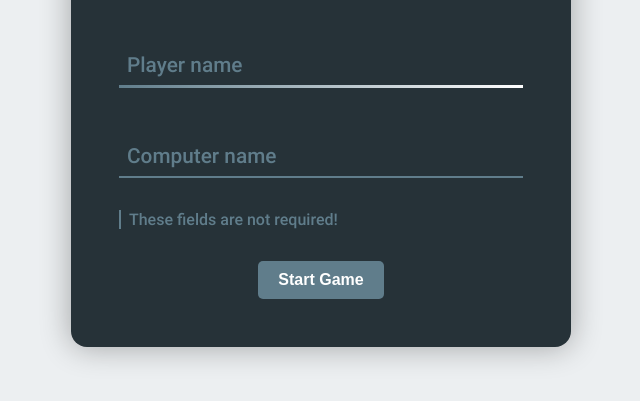
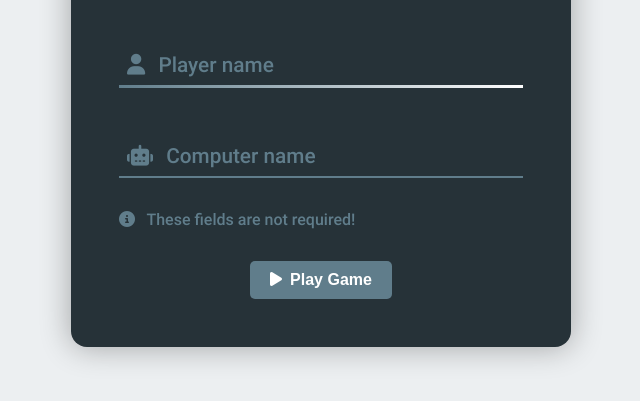
Before and after one commit to catalinbroinas/battleship, a website built with webpack: page src/template.html in a window 1280 px wide. Shown: the part 275-676 px from the top of the page, without its empty margins (319-959 px from the left). Built offline with nearby package versions, Linux system fonts and the light colour scheme.

Commit message:
style: enhance form UI with icons for improved usability

```diff
--- a/src/css/styles.css
+++ b/src/css/styles.css
@@ -158,8 +158,15 @@ ul {
   font-size: 1rem;
   text-align: left;
   margin: 0;
-  padding: 0 0.5rem;
-  border-left: 2px solid #607d8b;
+  padding: 0;
+}
+
+/* Spacing */
+.me-1 {
+  margin-right: 0.25rem;
+}
+.me-2 {
+  margin-right: 0.5rem;
 }
 
 /* Form */
--- a/src/template.html
+++ b/src/template.html
@@ -27,7 +27,10 @@
               maxlength="25"
               autofocus
             />
-            <label for="player-name" class="form-label">Player name</label>
+            <label for="player-name" class="form-label">
+              <i class="fa-solid fa-user me-2" aria-hidden="true"></i>
+              Player name
+            </label>
           </div>
           <!-- Player Name -->
 
@@ -41,17 +44,24 @@
               minlength="1"
               maxlength="25"
             />
-            <label for="computer-name" class="form-label">Computer name</label>
+            <label for="computer-name" class="form-label">
+              <i class="fa-solid fa-robot me-2" aria-hidden="true"></i>
+              Computer name
+            </label>
           </div>
           <!-- Computer Name -->
 
           <!-- Info -->
-          <p class="text-info">These fields are not required!</p>
+          <p class="text-info">
+            <i class="fa-solid fa-circle-info me-2" aria-hidden="true"></i>
+            These fields are not required!
+          </p>
           <!-- Info -->
 
           <!-- Button -->
           <button type="submit" id="submit-btn" class="btn-submit">
-            Start Game
+            <i class="fa-solid fa-play me-2" aria-hidden="true"></i>
+            Play Game
           </button>
         </form>
         <!-- Start Game -->
```
